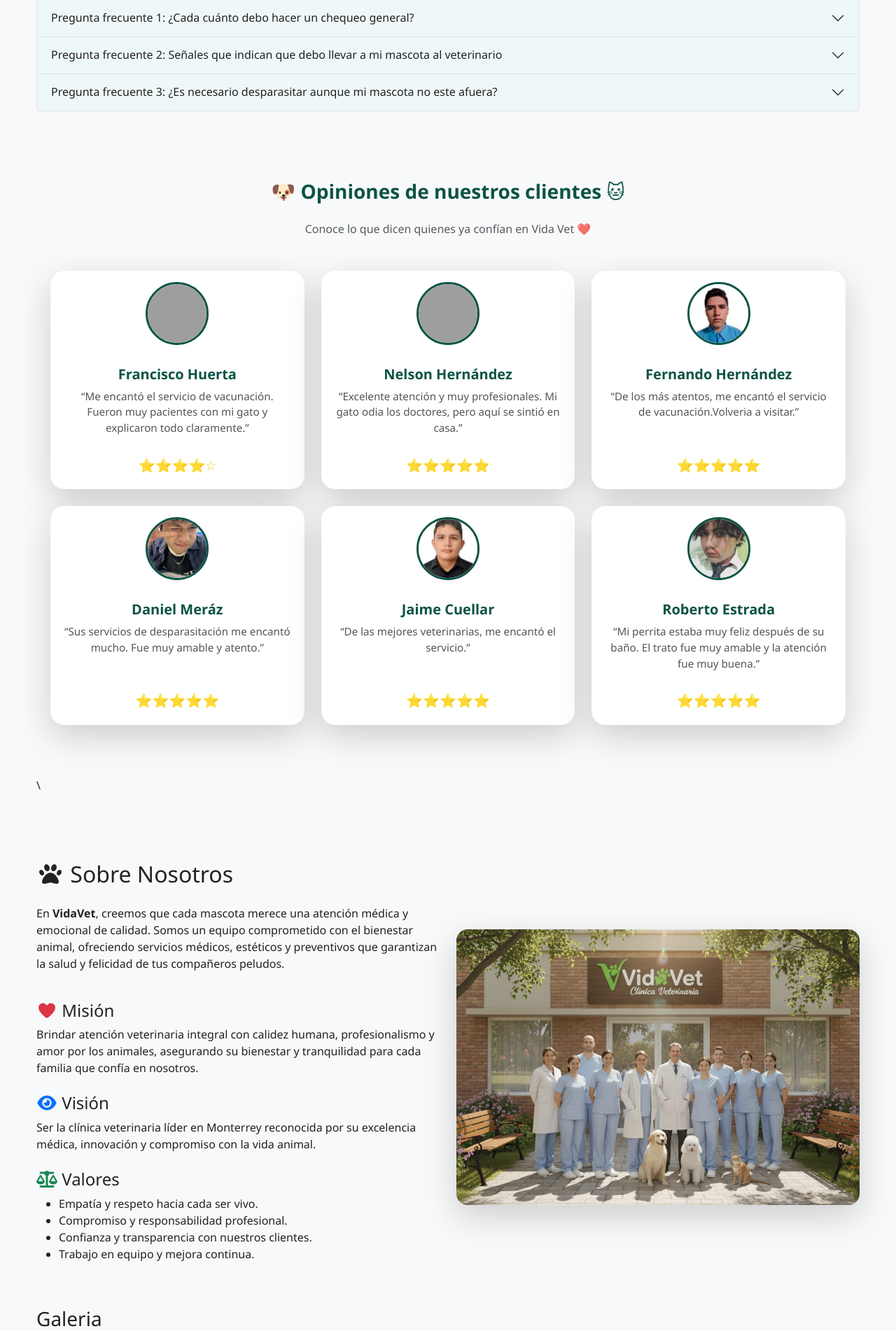
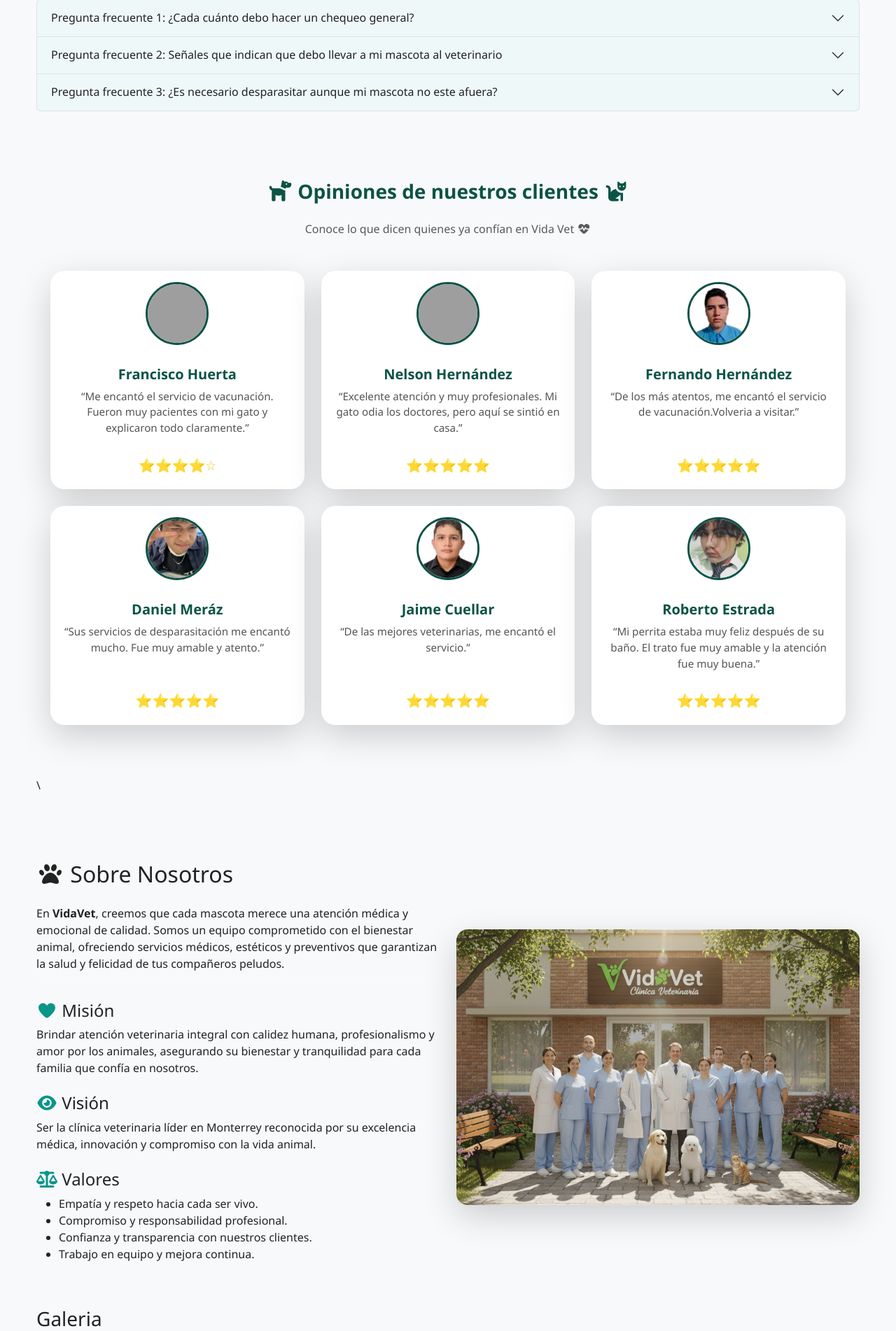
Before and after one commit to Robs115/PIA-WEBDEV, a Django app: page / in a window 1280 px wide. Shown: the part 1661-3563 px from the top of the page at 70% size. Run offline with Django 5.2, Linux system fonts and the light colour scheme; data comes from the database, SQL or seed files in the repository; some libraries are stand-ins or nearby versions; grey boxes are pictures that could not be loaded.

Commit message:
cambiado colores de iconos

```diff
--- a/veterinaria/app/templates/index.html
+++ b/veterinaria/app/templates/index.html
@@ -58,7 +58,7 @@
             <div class="container">
                 <div class="row align-items-center">
                     <div id="logoFA" class="col-md-3 text-center mt-1">
-                        <i class="fa-solid fa-heart-pulse fa-4x"></i>
+                        <i class="fa-solid fa-heart-pulse fa-4x" style="color: #089688;"></i>
                     </div>
                     <div class="col-md-6 mt-1">
                     <p><b>Urgencias 24/7</b></p>
@@ -185,8 +185,8 @@
 
     <!-- Reseñas -->
     <div id="resenas" class="row mt-5 justify-content-center text-center">
-        <h3 class="mb-4">🐶 Opiniones de nuestros clientes 🐱</h3>
-        <p class="text-muted mb-5">Conoce lo que dicen quienes ya confían en Vida Vet ❤️</p>
+        <h3 class="mb-4"><i class="fa-duotone fa-solid fa-dog" style="--fa-primary-color: #089688; --fa-secondary-color: #089688;"></i> Opiniones de nuestros clientes <i class="fa-duotone fa-solid fa-cat" style="--fa-primary-color: #089688; --fa-secondary-color: #089688;"></i></h3>
+        <p class="text-muted mb-5">Conoce lo que dicen quienes ya confían en Vida Vet <i class="fa-duotone fa-solid fa-heart-pulse" style="--fa-primary-color: #089688; --fa-secondary-color: #089688;"></i></p>
 
 
         <div class="col-md-4 mb-4">
@@ -279,19 +279,19 @@
             </p>
             <hr class="text-white">
 
-            <h4 class="mt-4"><i class="fa-solid fa-heart text-danger"></i> Misión</h4>
+            <h4 class="mt-4"><i class="fa-solid fa-heart" style="color: #089688;"></i> Misión</h4>
             <p>
                 Brindar atención veterinaria integral con calidez humana, profesionalismo y amor por los animales,
                 asegurando su bienestar y tranquilidad para cada familia que confía en nosotros.
             </p>
 
-            <h4 class="mt-4"><i class="fa-solid fa-eye text-primary"></i> Visión</h4>
+            <h4 class="mt-4"><i class="fa-solid fa-eye " style="color: #089688;"></i> Visión</h4>
             <p>
                 Ser la clínica veterinaria líder en Monterrey reconocida por su excelencia médica, innovación y compromiso
                 con la vida animal.
             </p>
 
-            <h4 class="mt-4"><i class="fa-solid fa-scale-balanced text-success"></i> Valores</h4>
+            <h4 class="mt-4"><i class="fa-solid fa-scale-balanced" style="color: #089688;"></i> Valores</h4>
             <ul>
                 <li>Empatía y respeto hacia cada ser vivo.</li>
                 <li>Compromiso y responsabilidad profesional.</li>
```
